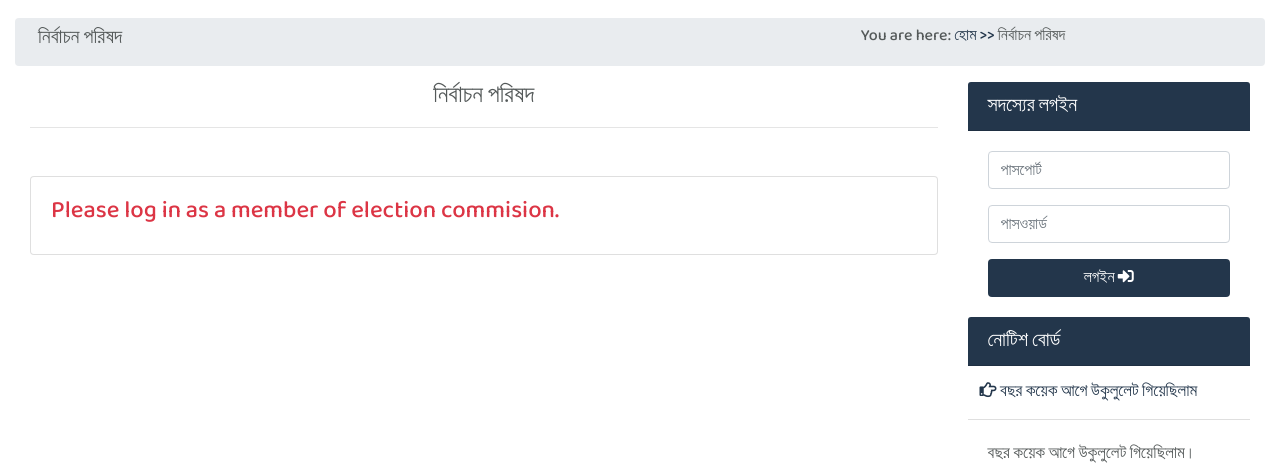
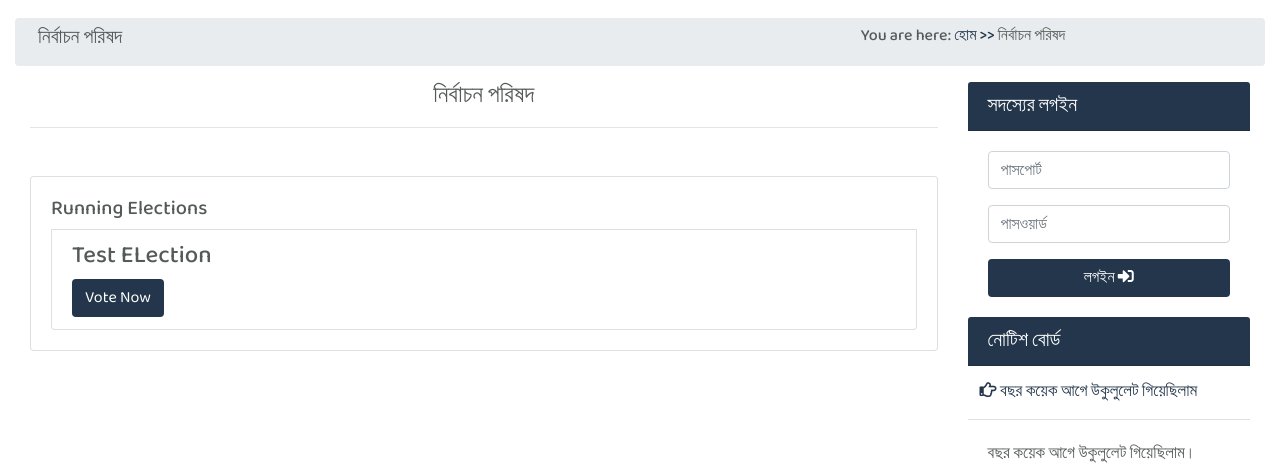
Before and after one commit to mhkmcp/gsc_project, a Django app: page /election in a window 1280 px wide. Shown: the part 171-638 px from the top of the page. Run offline with Django 3.2, Linux system fonts and the light colour scheme; data comes from the database, SQL or seed files in the repository; both versions use the stored data as it was after the commit; some libraries are stand-ins or nearby versions.

Commit message:
fix: fixed voting issue

```diff
--- a/src/views.py
+++ b/src/views.py
@@ -102,14 +102,19 @@ def general(request):
 
 
 def election(request):
+    elections = Election.objects.filter(is_active=True).order_by("-created_at")
+    election_member = False
+
     member_of_commision = request.user.groups.filter(
         name="Election Commission"
     ).exists()
     if member_of_commision:
-        elections = Election.objects.filter(is_active=True).order_by("-created_at")
-    else:
-        elections = None
-    context = {"elections": elections}
+        election_member = True
+
+    context = {
+        "elections": elections,
+        "election_member": election_member,
+    }
     return render(request, "pages/commiittee/election.html", context)
 
 
--- a/templates/pages/commiittee/election.html
+++ b/templates/pages/commiittee/election.html
@@ -32,7 +32,7 @@
                         </li>
                         {% endfor %}
                     {% else %}
-                    <h4 class="text-danger">Please log in as a member of election commision.</h4>
+                        <h4 class="text-danger">No election.</h4>
                     {% endif %}
                 </div>
             </div>
```
Also changed, not shown: db.sqlite3. Lines whose indentation alone changed are shown as unchanged.
